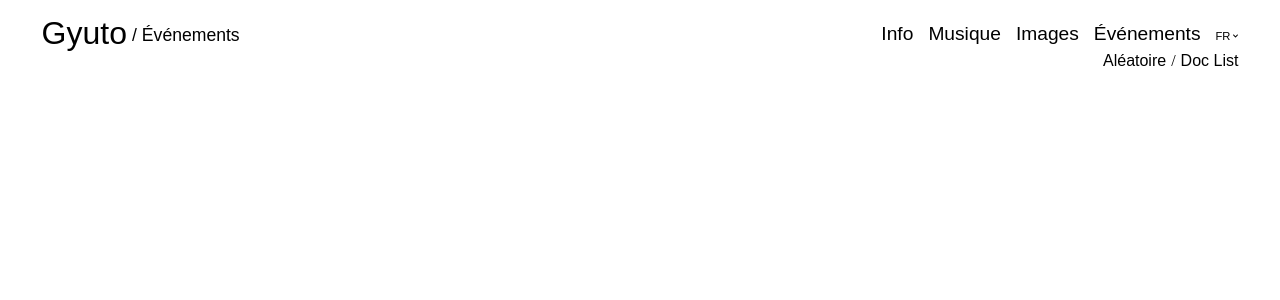
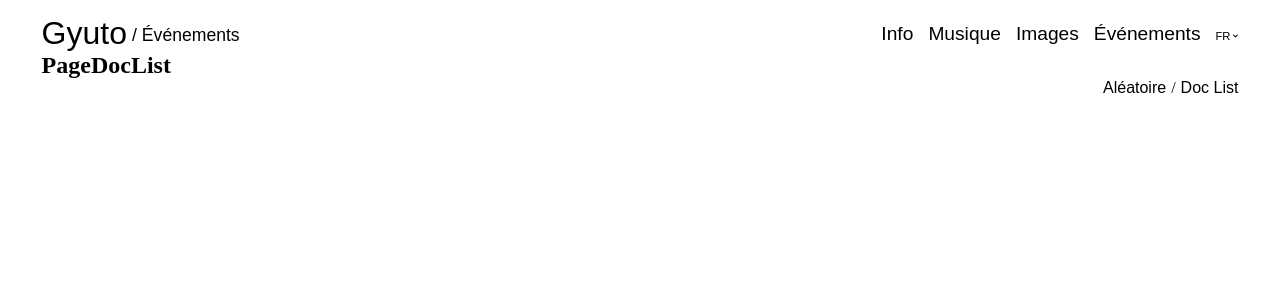
Before and after one commit to lilama/gyuto, a React (Create React App) app in the folder gyuto-web/: page /pageDocList in a window 1280 px wide. Shown: the top 300 px of the page. Built offline with nearby package versions, Linux system fonts and the light colour scheme.

Commit message:
router update

```diff
--- a/gyuto-web/src/App.js
+++ b/gyuto-web/src/App.js
@@ -8,6 +8,7 @@ import Footer from "./components/footer/Footer";
 import PageImages from "./components/pageImages/PageImages";
 import PageInfo from "./components/pageInfo/PageInfo";
 import PageMusique from "./components/pageMusique/PageMusique";
+import PageDoclist from "./components/pageDocList/PageDocList";
 
 class App extends Component {
   constructor(props) {
@@ -30,6 +31,7 @@ class App extends Component {
             <Route path="/pageMusique" component={PageMusique} />
             <Route path="/pageEvents" component={PageEvents} />
             <Route path="/pageImages" component={PageImages} />
+            <Route path="/pageDocList" component={PageDoclist} />
           </Switch>
           <div style={backgroundColor}>
             <Footer />
--- a/gyuto-web/src/components/footer/assets/footerNav/FooterNav.jsx
+++ b/gyuto-web/src/components/footer/assets/footerNav/FooterNav.jsx
@@ -1,11 +1,16 @@
-import React, { Component } from 'react';
+import React, { Component } from "react";
+import { Link } from "react-router-dom";
 
 class FooterNav extends Component {
   render() {
     return (
       <ul className="containerFooterNav">
-                <li><a href="">Aléatoire</a></li>
-                <li><a href="">Doc List</a></li>
+        <li>
+          <a href="">Aléatoire</a>
+        </li>
+        <li>
+          <Link to="/PageDocList">Doc List</Link>
+        </li>
       </ul>
     );
   }
--- a/gyuto-web/src/components/pageDocList/PageDocList.jsx
+++ b/gyuto-web/src/components/pageDocList/PageDocList.jsx
@@ -0,0 +1,13 @@
+import React, { Component } from "react";
+
+class PageDoclist extends Component {
+  render() {
+    return (
+      <div>
+        <h2>PageDocList</h2>
+      </div>
+    );
+  }
+}
+
+export default PageDoclist;
```
Also changed, not shown: gyuto-web/src/components/pageEventDetails/PageEventDetails.jsx (+13 -0 lines). Lines whose indentation alone changed are shown as unchanged.
